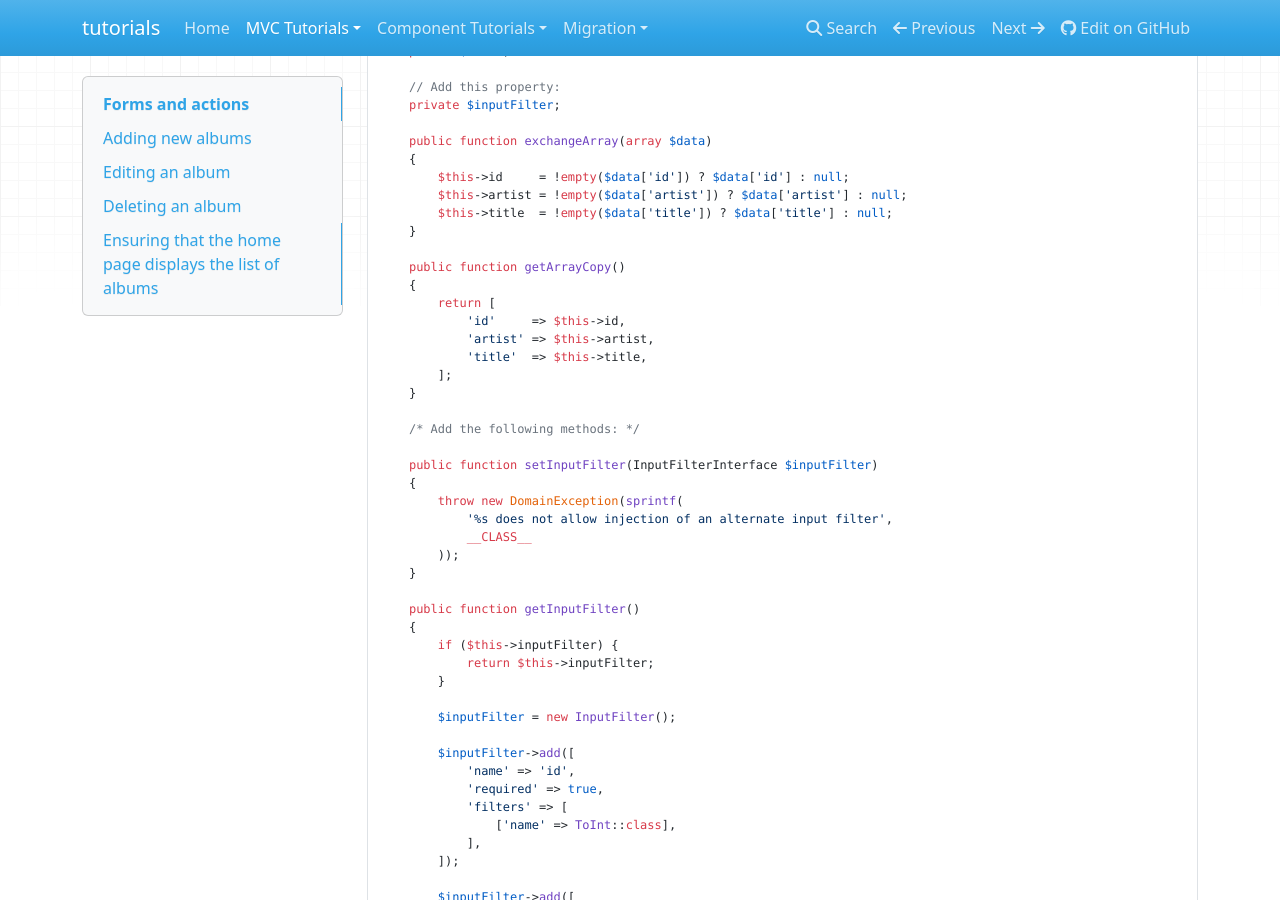
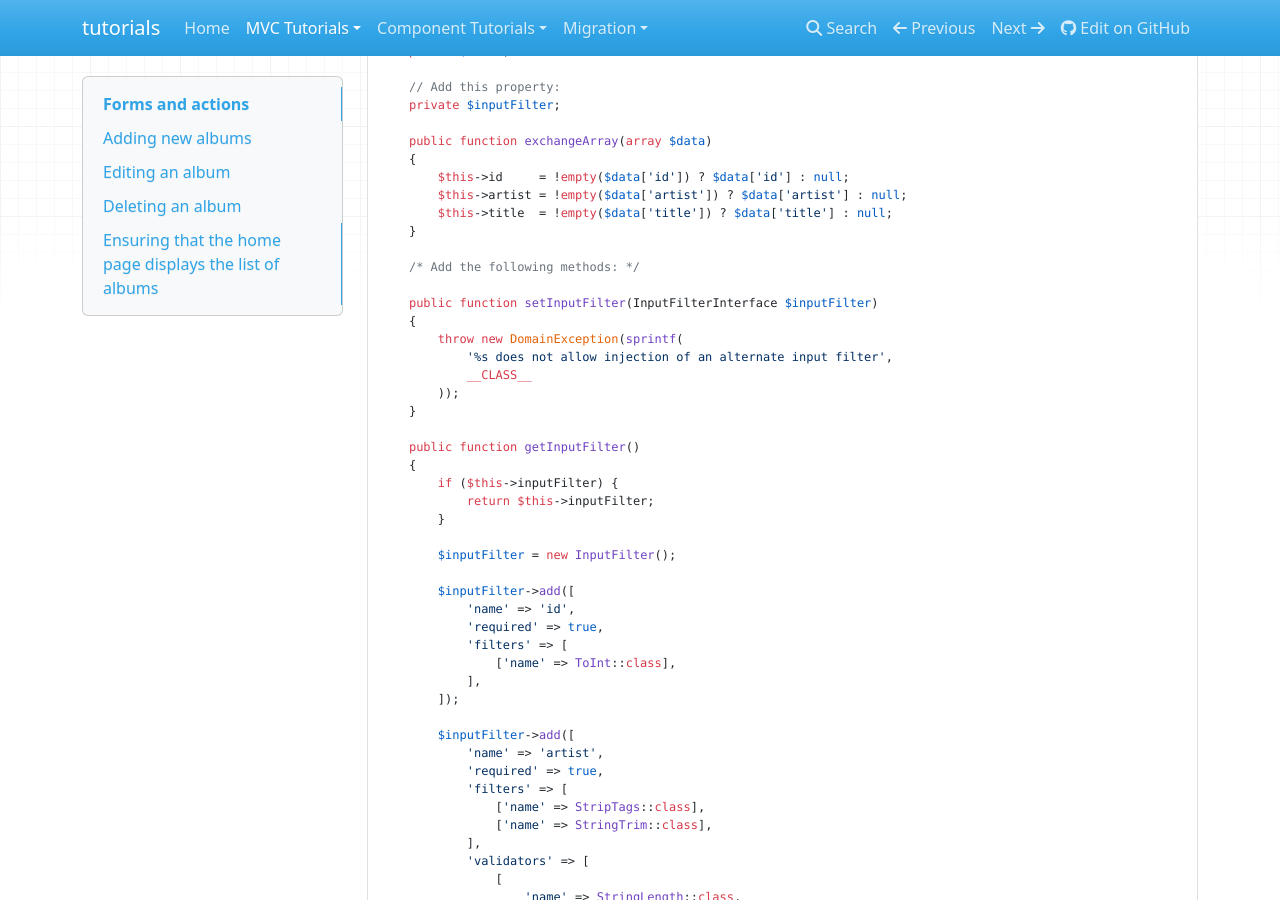
Before and after one commit to laminas/tutorials, an MkDocs documentation site: the page built from doc/book/getting-started/forms-and-actions.md, in a window 1280 px wide and 900 px high, scrolled down 1787 px. Built offline with MkDocs 1.6.1, drawn with Linux system fonts in a browser that asks for light colours; nearby versions of some CDN libraries; old or Windows-style settings are respelled for this version of MkDocs.

Commit message:
getArrayCopy() magically appearing...too soon
The `getArrayCopy()` method is magically appearing all of a sudden with no mention that we should add it at that point. Adding it isn't until later.

```diff
--- a/doc/book/getting-started/forms-and-actions.md
+++ b/doc/book/getting-started/forms-and-actions.md
@@ -104,15 +104,6 @@ class Album implements InputFilterAwareInterface
         $this->id     = !empty($data['id']) ? $data['id'] : null;
         $this->artist = !empty($data['artist']) ? $data['artist'] : null;
         $this->title  = !empty($data['title']) ? $data['title'] : null;
-    }
-
-    public function getArrayCopy()
-    {
-        return [
-            'id'     => $this->id,
-            'artist' => $this->artist,
-            'title'  => $this->title,
-        ];
     }
 
     /* Add the following methods: */
```
